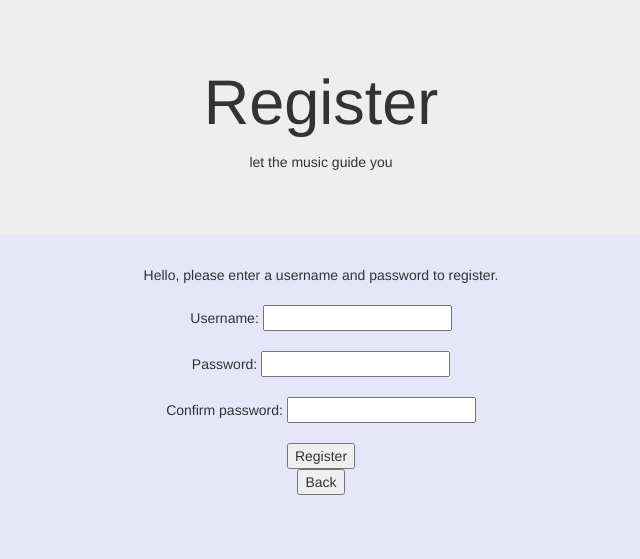
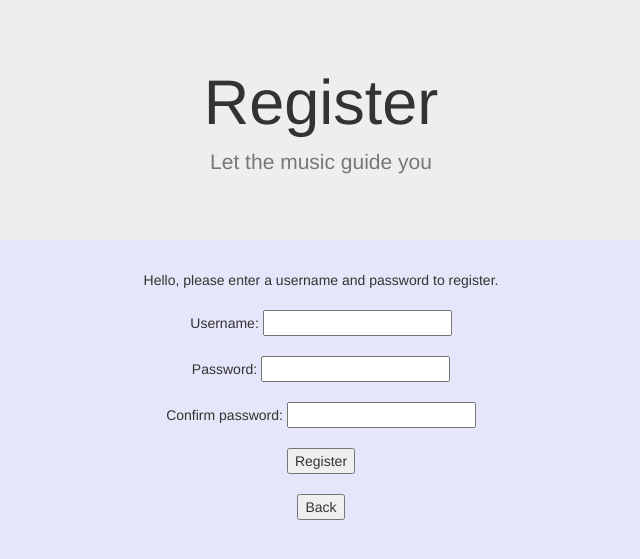
Before and after one commit to doniatung/MusicUnderTheWeather, a Flask app: template templates/potentialRegister.html in a window 1280 px wide. Shown: the top 559 px of the page, without its empty margins (319-959 px from the left). Run offline with Flask 2, Linux system fonts and the light colour scheme; the template is opened without the code that fills it, so the values that code supplies are empty; some libraries are stand-ins or nearby versions.

Commit message:
more frontend

```diff
--- a/app.py
+++ b/app.py
@@ -7,7 +7,7 @@ app = Flask(__name__)
 
 @app.route('/')
 def root():
-    return render_template('base.html')
+    return render_template('POTENTIALLOGIN.html')
 
 #TODO: add session stuff and authorization
 @app.route('/login')
@@ -16,7 +16,7 @@ def login():
 
 @app.route('/register')
 def register():
-    return render_template('register.html')
+    return render_template('PotentialRegister.html')
 
 @app.route('/home')
 def home():
--- a/templates/POTENTIALLOGIN.html
+++ b/templates/POTENTIALLOGIN.html
@@ -7,11 +7,10 @@
   <link rel="stylesheet" href="https://maxcdn.bootstrapcdn.com/bootstrap/3.3.7/css/bootstrap.min.css">
 </head>
 <body style="background-color:lavender;">
-
 <div class="container">
   <div class="jumbotron">
     <h1><center>Music Under The Weather</center></h1>
-    <p><center>The app where you don't choose the music, the music chooses you</center></p>
+  <p class="text-muted text-center">The app where you don't choose the music, The music chooses you</p>
   </div>
 </div>
 <center>
--- a/templates/potentialRegister.html
+++ b/templates/potentialRegister.html
@@ -11,7 +11,7 @@
 <div class="container">
   <div class="jumbotron">
     <h1><center>Register</center></h1>
-    <p><center>let the music guide you</center></p>
+    <p class="text-muted text-center">Let the music guide you</p>
   </div>
 </div>
 <center>
@@ -28,7 +28,7 @@
             <input type="password" name = "repeatPassword" required> <br> <br>
             <input type="submit" value="Register">
   	</form>
-  	<form method="get" action="/">
+  	<form method="get" action="/"> <br>
   	  <input type="submit" value="Back"><br><br>
         </form>
 
```
Also changed, not shown: templates/MusicUnderTheWeather.jpg (added).
